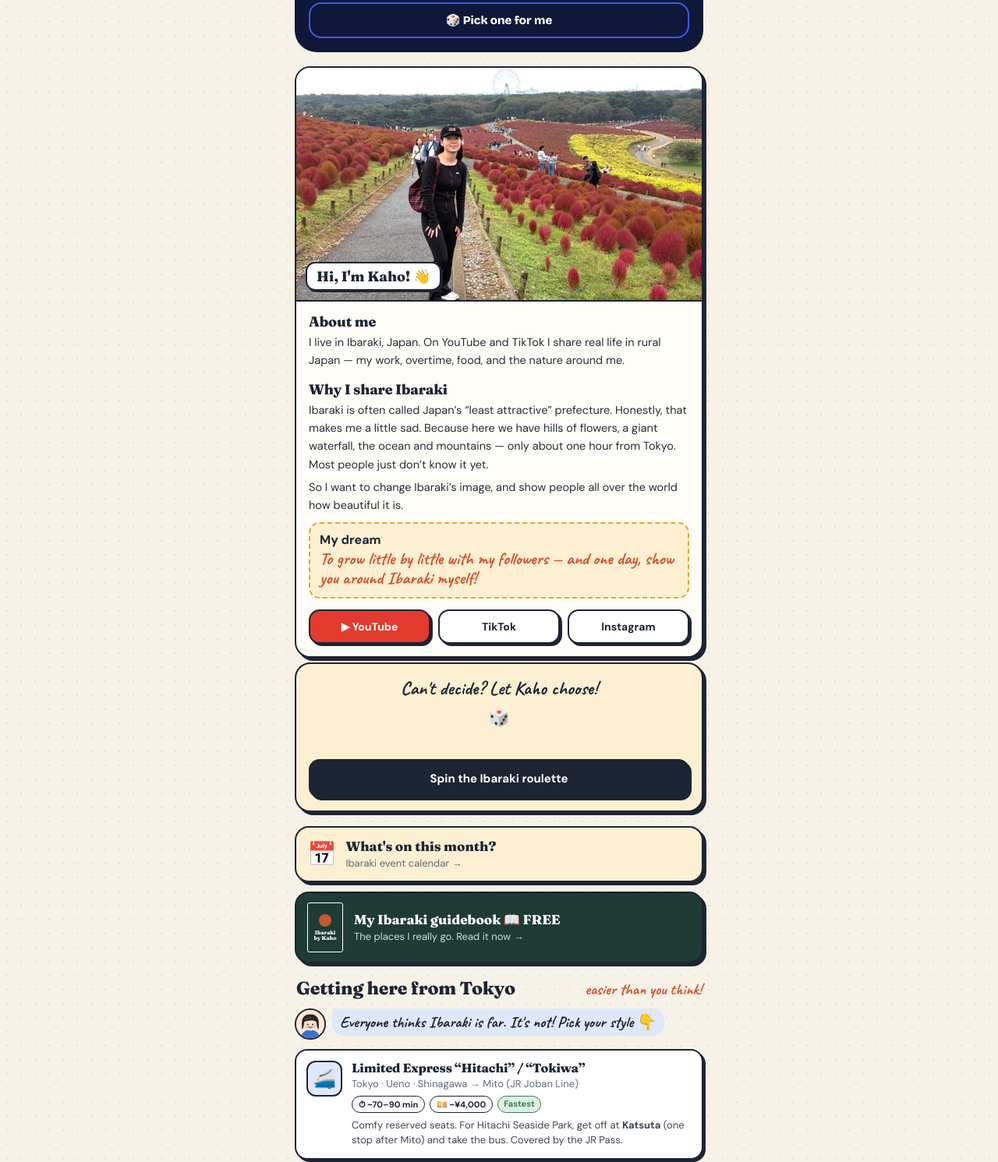
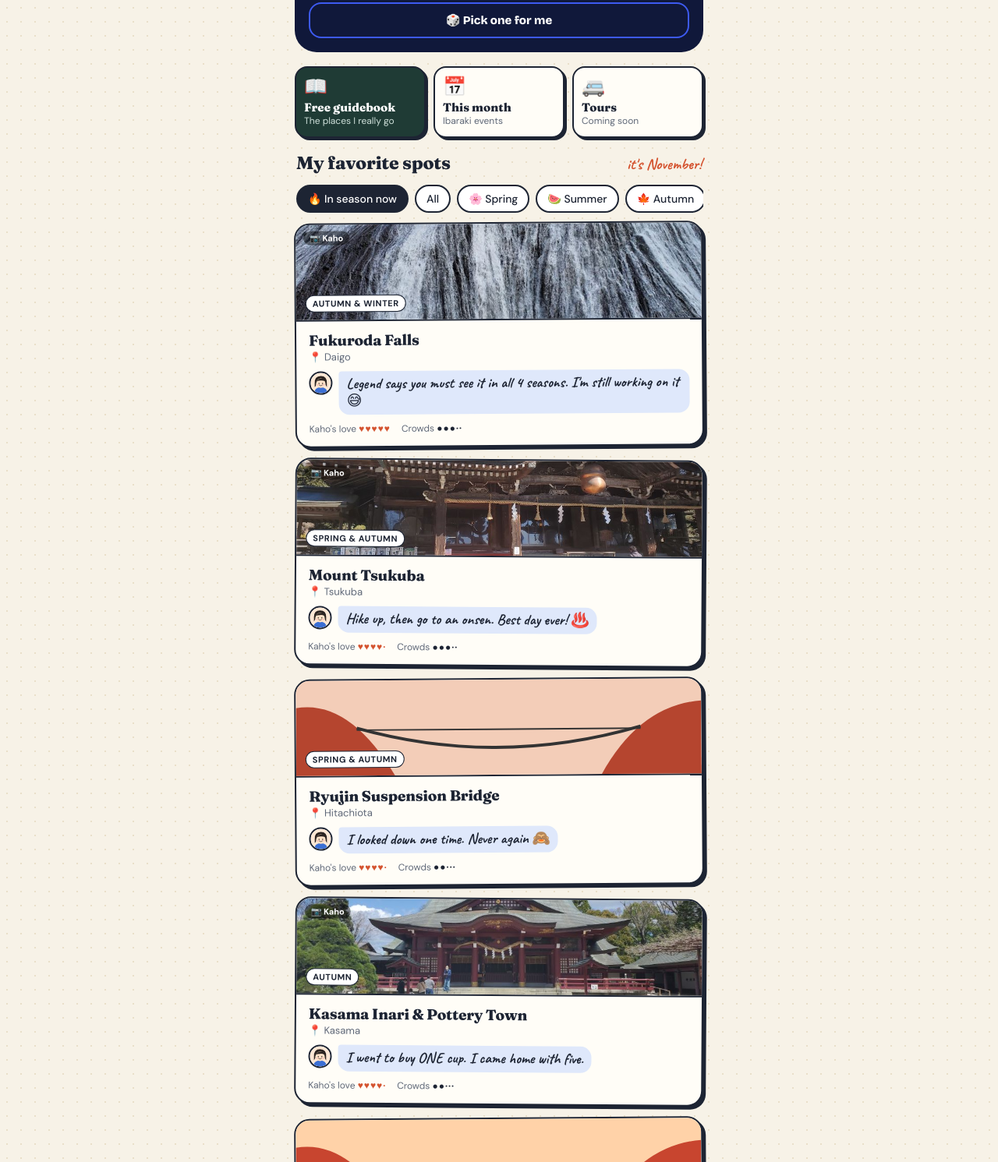
Before and after one commit to miyatacyclek-code/kahos-ibaraki, a plain HTML site: page index.html in a window 1280 px wide. Shown: the part 1097-2588 px from the top of the page at 78% size. Drawn offline with nearby package versions, Linux system fonts and the light colour scheme.

Commit message:
Tidy home page: quick links row, fewer banners, fix map label overlap
Co-Authored-By: Claude Opus 5.5 <noreply@anthropic.com>
Claude-Session: https://claude.ai/code/session_01X71AHurxE61BDgAFADfCKe

```diff
--- a/index.html
+++ b/index.html
@@ -188,6 +188,13 @@ section.view.on{display:block;animation:fade .25s}
 .article li{margin-bottom:6px}
 .likebar{display:flex;gap:10px;margin-top:16px}
 .likebar button{flex:1}
+.quick{display:grid;grid-template-columns:repeat(3,1fr);gap:10px;margin:18px 0 6px}
+.quick a{display:flex;flex-direction:column;gap:2px;background:var(--card);border:2px solid var(--ink);border-radius:16px;padding:12px 10px;box-shadow:3px 3px 0 var(--ink);text-decoration:none;color:var(--ink);min-width:0}
+.quick a.q-guide{background:#1f3b35;color:#fff}
+.quick .e{font-size:24px;line-height:1}
+.quick b{font-family:"Fraunces";font-size:15px;line-height:1.15;margin-top:4px}
+.quick span:not(.e){font-size:12px;color:var(--muted);line-height:1.25}
+.quick a.q-guide span:not(.e){color:#cfe0da}
 .tours-banner{display:flex;align-items:center;gap:12px;background:var(--gold-soft);border:2px solid var(--ink);border-radius:18px;padding:13px 14px;box-shadow:4px 4px 0 var(--ink);text-decoration:none;color:var(--ink);margin-top:18px}
 .tours-banner .e{font-size:30px}
 .tours-banner b{font-family:"Fraunces";font-size:17px;display:block}
@@ -396,29 +403,25 @@ nav.tabs a.on .e{filter:none;opacity:1;transform:translateY(-2px) scale(1.12)}
       <div class="season" id="pmSeason"></div>
       <button class="roll" id="pmRoll">🎲 Pick one for me</button>
     </div>
-
-    <div class="about" id="about">
-      <div class="ph"><img src="photos/kaho.jpg" alt="Kaho at Hitachi Seaside Park" loading="lazy"><span class="nm">Hi, I'm Kaho! 👋</span></div>
-      <div class="in">
-        <h3>About me</h3>
-        <p>I live in Ibaraki, Japan. On YouTube and TikTok I share real life in rural Japan — my work, overtime, food, and the nature around me.</p>
-        <h3>Why I share Ibaraki</h3>
-        <p>Ibaraki is often called Japan’s “least attractive” prefecture. Honestly, that makes me a little sad. Because here we have hills of flowers, a giant waterfall, the ocean and mountains — only about one hour from Tokyo. Most people just don’t know it yet.</p>
-        <p>So I want to change Ibaraki’s image, and show people all over the world how beautiful it is.</p>
-        <div class="dream"><b>My dream</b><span class="hand">To grow little by little with my followers — and one day, show you around Ibaraki myself!</span></div>
-        <div class="hero-btns" style="margin-top:14px"><a class="pill yt" href="https://www.youtube.com/@kahofromjapan" target="_blank" rel="noopener">▶ YouTube</a><a class="pill" href="https://www.tiktok.com/@kahofromjapanjp" target="_blank" rel="noopener">TikTok</a><a class="pill" href="https://www.instagram.com/kahorealjapan" target="_blank" rel="noopener">Instagram</a></div>
-      </div>
-    </div>
-    <div class="roulette">
-      <div class="q hand">Can't decide? Let Kaho choose!</div>
-      <div class="res" id="rRes">🎲</div>
-      <div class="why hand" id="rWhy" style="font-size:19px"></div>
-      <button class="btn dark" id="rBtn">Spin the Ibaraki roulette</button>
+    <div class="quick">
+      <a href="#guide" class="q-guide"><span class="e">📖</span><b>Free guidebook</b><span>The places I really go</span></a>
+      <a href="#events"><span class="e">📅</span><b>This month</b><span>Ibaraki events</span></a>
+      <a href="#tours"><span class="e">🚐</span><b>Tours</b><span>Coming soon</span></a>
     </div>
 
+    <div class="sec"><h2>My favorite spots</h2><span class="hand" id="monthNote"></span></div>
+    <div class="chips" id="chips"></div>
+    <div id="spotList"></div>
 
-    <a class="tours-banner" href="#events" style="margin-top:18px;margin-bottom:12px"><span class="e">📅</span><div><b>What's on this month?</b><span>Ibaraki event calendar →</span></div></a>
-    <a class="guide-banner" href="#guide"><div class="mini-cover"><i></i><span>Ibaraki<br>by Kaho</span></div><div><b>My Ibaraki guidebook 📖 FREE</b><span class="s">The places I really go. Read it now →</span></div></a>
+    <div class="sec"><h2>Eat like a local</h2><span class="hand">be brave!</span></div>
+    <div class="food">
+      <div><span class="e">🍠</span><b>Hoshiimo</b>Dried sweet potato. Ibaraki makes most of Japan's. My winter snack.</div>
+      <div><span class="e">🫘</span><b>Natto</b>Mito's famous sticky beans. Rate it 1–10 after you try!</div>
+      <div><span class="e">🍲</span><b>Ankō nabe</b>Monkfish hotpot. Looks scary, tastes amazing.</div>
+      <div><span class="e">🍈</span><b>Melon</b>Ibaraki is Japan's top melon producer. Early summer.</div>
+      <div><span class="e">🥢</span><b>Hitachi Aki Soba</b>Ibaraki's famous buckwheat noodles from the northern mountains. Fresh “shin-soba” in autumn!</div>
+      <div><span class="e">🍜</span><b>Stamina ramen</b>Ibaraki's soul food: sweet-spicy sauce with pumpkin and liver. Try it cold!</div>
+    </div>
     <div class="sec"><h2>Getting here from Tokyo</h2><span class="hand">easier than you think!</span></div>
     <div class="kaho-says" style="margin:0 0 12px"><div class="mini" id="av4" style="width:40px;height:40px"></div><div class="txt hand" style="font-size:20px">Everyone thinks Ibaraki is far. It's not! Pick your style 👇</div></div>
     <div class="route"><div class="ic" style="background:var(--blue-soft)">🚄</div><div>
@@ -442,20 +445,18 @@ nav.tabs a.on .e{filter:none;opacity:1;transform:translateY(-2px) scale(1.12)}
       <div class="stats"><span class="tag">⏱ ~1.5–2 h to Mito</span><span class="best">Best for countryside</span></div>
       <p>Fukuroda Falls, Ryujin Bridge and Hananuki Gorge are much easier by car. You need an International Driving Permit.</p></div></div>
     <p class="note">💡 Suica/PASMO cards work on JR trains and most buses. Local buses are not frequent — check times on Google Maps before you go. Times and prices are approximate.</p>
-    <div class="sec"><h2>My favorite spots</h2><span class="hand" id="monthNote"></span></div>
-    <div class="chips" id="chips"></div>
-    <div id="spotList"></div>
-
-    <div class="sec"><h2>Eat like a local</h2><span class="hand">be brave!</span></div>
-    <div class="food">
-      <div><span class="e">🍠</span><b>Hoshiimo</b>Dried sweet potato. Ibaraki makes most of Japan's. My winter snack.</div>
-      <div><span class="e">🫘</span><b>Natto</b>Mito's famous sticky beans. Rate it 1–10 after you try!</div>
-      <div><span class="e">🍲</span><b>Ankō nabe</b>Monkfish hotpot. Looks scary, tastes amazing.</div>
-      <div><span class="e">🍈</span><b>Melon</b>Ibaraki is Japan's top melon producer. Early summer.</div>
-      <div><span class="e">🥢</span><b>Hitachi Aki Soba</b>Ibaraki's famous buckwheat noodles from the northern mountains. Fresh “shin-soba” in autumn!</div>
-      <div><span class="e">🍜</span><b>Stamina ramen</b>Ibaraki's soul food: sweet-spicy sauce with pumpkin and liver. Try it cold!</div>
+    <div class="about" id="about">
+      <div class="ph"><img src="photos/kaho.jpg" alt="Kaho at Hitachi Seaside Park" loading="lazy"><span class="nm">Hi, I'm Kaho! 👋</span></div>
+      <div class="in">
+        <h3>About me</h3>
+        <p>I live in Ibaraki, Japan. On YouTube and TikTok I share real life in rural Japan — my work, overtime, food, and the nature around me.</p>
+        <h3>Why I share Ibaraki</h3>
+        <p>Ibaraki is often called Japan’s “least attractive” prefecture. Honestly, that makes me a little sad. Because here we have hills of flowers, a giant waterfall, the ocean and mountains — only about one hour from Tokyo. Most people just don’t know it yet.</p>
+        <p>So I want to change Ibaraki’s image, and show people all over the world how beautiful it is.</p>
+        <div class="dream"><b>My dream</b><span class="hand">To grow little by little with my followers — and one day, show you around Ibaraki myself!</span></div>
+        <div class="hero-btns" style="margin-top:14px"><a class="pill yt" href="https://www.youtube.com/@kahofromjapan" target="_blank" rel="noopener">▶ YouTube</a><a class="pill" href="https://www.tiktok.com/@kahofromjapanjp" target="_blank" rel="noopener">TikTok</a><a class="pill" href="https://www.instagram.com/kahorealjapan" target="_blank" rel="noopener">Instagram</a></div>
+      </div>
     </div>
-    <a class="tours-banner" href="#tours"><span class="e">🚐</span><div><b>Tours with Kaho — coming soon</b><span>Peek at the plans →</span></div></a>
   </section>
 
   <!-- MAP -->
@@ -793,14 +794,14 @@ function inFilter(s){if(filter==="all")return true;if(filter==="now")return s.mo
 /* ---------- pop-up map ---------- */
 const IBK=[[140.25,36.95],[140.45,36.93],[140.62,36.88],[140.8,36.88],[140.72,36.75],[140.65,36.6],[140.6,36.45],[140.58,36.33],[140.62,36.22],[140.7,36.05],[140.8,35.9],[140.86,35.74],[140.7,35.78],[140.4,35.85],[140.15,35.88],[139.95,35.95],[139.8,36.05],[139.72,36.15],[139.85,36.25],[140,36.35],[140.08,36.55],[140.2,36.75]];
 const PMW=290,PMH=375,pmX=lon=>(lon-139.68)/(140.9-139.68)*PMW,pmY=lat=>(36.98-lat)/(36.98-35.72)*PMH;
-const PMSHORT={seaside:"Seaside Park",fukuroda:"Fukuroda Falls",kairakuen:"Kairakuen",oarai:"Oarai",tsukuba:"Mt. Tsukuba",ryujin:"Ryujin Bridge",ushiku:"Ushiku Daibutsu",kasama:"Kasama",kashima:"Kashima",hananuki:"Hananuki"};
+const PMSHORT={seaside:"Seaside Park",fukuroda:"Fukuroda Falls",kairakuen:"Kairakuen",oarai:"Oarai",tsukuba:"Mt. Tsukuba",ryujin:"Ryujin Bridge",ushiku:"Ushiku Daibutsu",kasama:"Kasama",kashima:"Kashima",hananuki:"Hananuki",momijidera:"Momiji-dera"};
 const PMH_STEM={seaside:44,fukuroda:30,kairakuen:20,oarai:16,tsukuba:30,ryujin:52,ushiku:24,kasama:34,kashima:22,hananuki:22};
 let pmPick=0;
 function renderPopMap(){
   const pts=IBK.map(([lo,la])=>`${pmX(lo).toFixed(1)},${pmY(la).toFixed(1)}`).join(" ");
   const now=SPOTS.filter(x=>x.months.includes(MONTH));
   const col=["#ff5d8f","#ffb547","#7dffcb"];
-  const STEM={fukuroda:62,ryujin:18,hananuki:40,tsukuba:34,kasama:24,seaside:30,kairakuen:20,oarai:16,ushiku:24,kashima:22};
+  const STEM={fukuroda:62,ryujin:18,hananuki:40,tsukuba:34,kasama:24,seaside:30,kairakuen:20,oarai:16,ushiku:24,kashima:22,momijidera:14};
   const pins=SPOTS.map(x=>{const isNow=now.includes(x);const c=col[now.indexOf(x)%3];
     return isNow?`<button class="ppin now" style="left:${pmX(x.lon)}px;top:${pmY(x.lat)}px;z-index:${Math.round(pmY(x.lat))+5}" data-pm="${x.id}" aria-label="${x.name}"><b style="background:${c}">${PMSHORT[x.id]||x.name}</b><i style="height:${STEM[x.id]||24}px"></i></button>`
       :`<button class="ppin dot" style="left:${pmX(x.lon)}px;top:${pmY(x.lat)}px" data-pm="${x.id}" aria-label="${x.name}" title="${x.name}"><u></u></button>`}).join("");
@@ -831,7 +832,7 @@ function renderHome(){
 
 /* roulette */
 const RLINES=["Go here. Trust me!","Kaho's choice. No complaints 😆","Perfect day trip. Igappe!","Bring snacks. And your camera!"];
-document.getElementById("rBtn").addEventListener("click",()=>{
+document.getElementById("rBtn")?.addEventListener("click",()=>{
   const pool=SPOTS.filter(s=>s.allYear||s.months.includes(MONTH));const btn=document.getElementById("rBtn");btn.disabled=true;
   let i=0,n=14+Math.floor(Math.random()*6);const res=document.getElementById("rRes"),why=document.getElementById("rWhy");why.textContent="";
   const tick=()=>{res.textContent=pool[i%pool.length].name;i++;if(i<n)setTimeout(tick,50+i*12);else{const s=pool[(i-1)%pool.length];why.textContent=RLINES[Math.floor(Math.random()*RLINES.length)];btn.disabled=false;btn.textContent="Spin again";res.onclick=()=>openSpot(s.id);res.style.cursor="pointer";res.title="Tap for details"}};tick();
```
